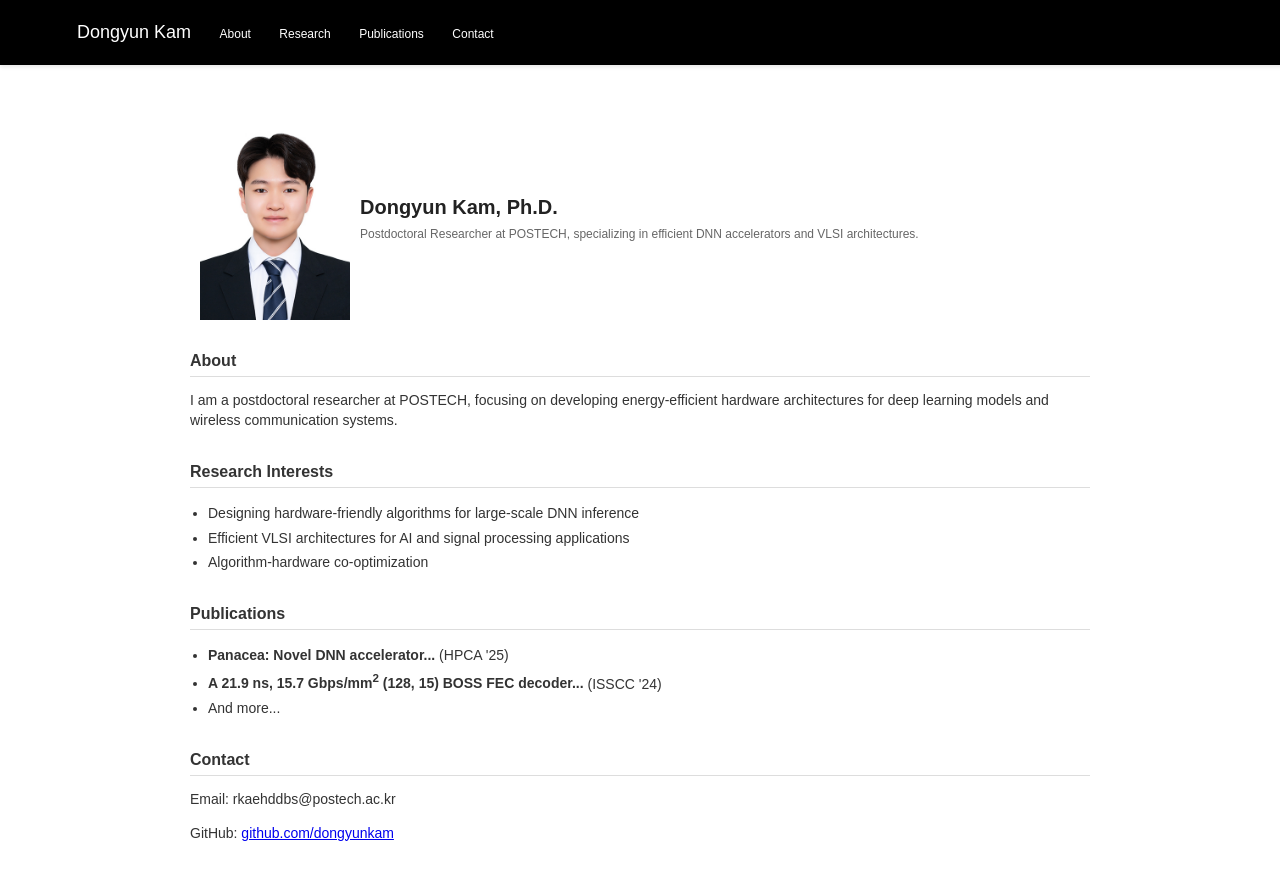
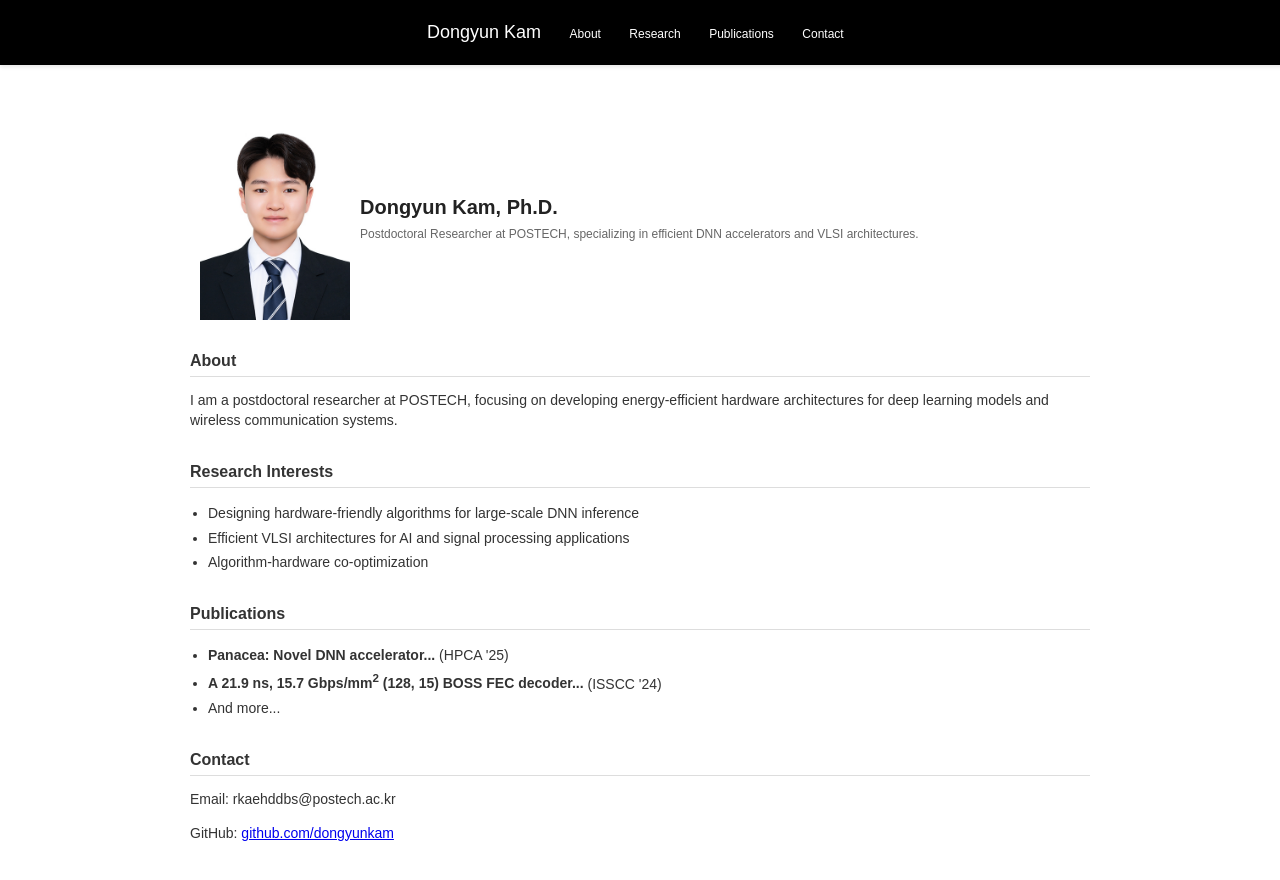
Before and after one commit to Dongyunkam/dykam.github.io, a plain HTML site: page index.html in a window 1280 px wide. Drawn offline with Linux system fonts and the light colour scheme.

Commit message:
Update index.html

```diff
--- a/index.html
+++ b/index.html
@@ -24,7 +24,7 @@
             box-shadow: 0 2px 4px rgba(0, 0, 0, 0.1); /* Slight shadow for separation */
         }
         header nav {
-            margin-left: 50px;
+            margin-left: 400px;
             text-align: left;
         }
         header nav name {
```
